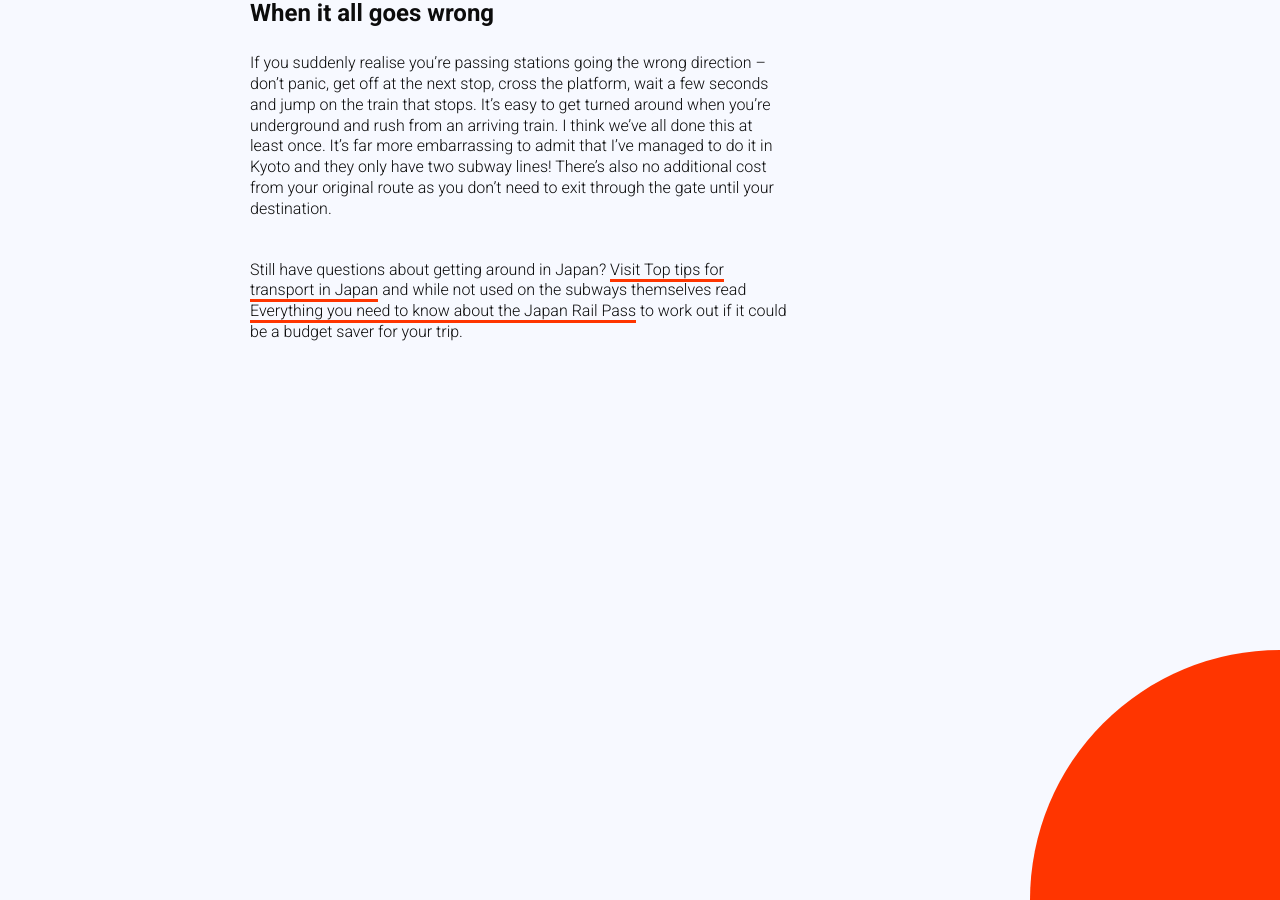
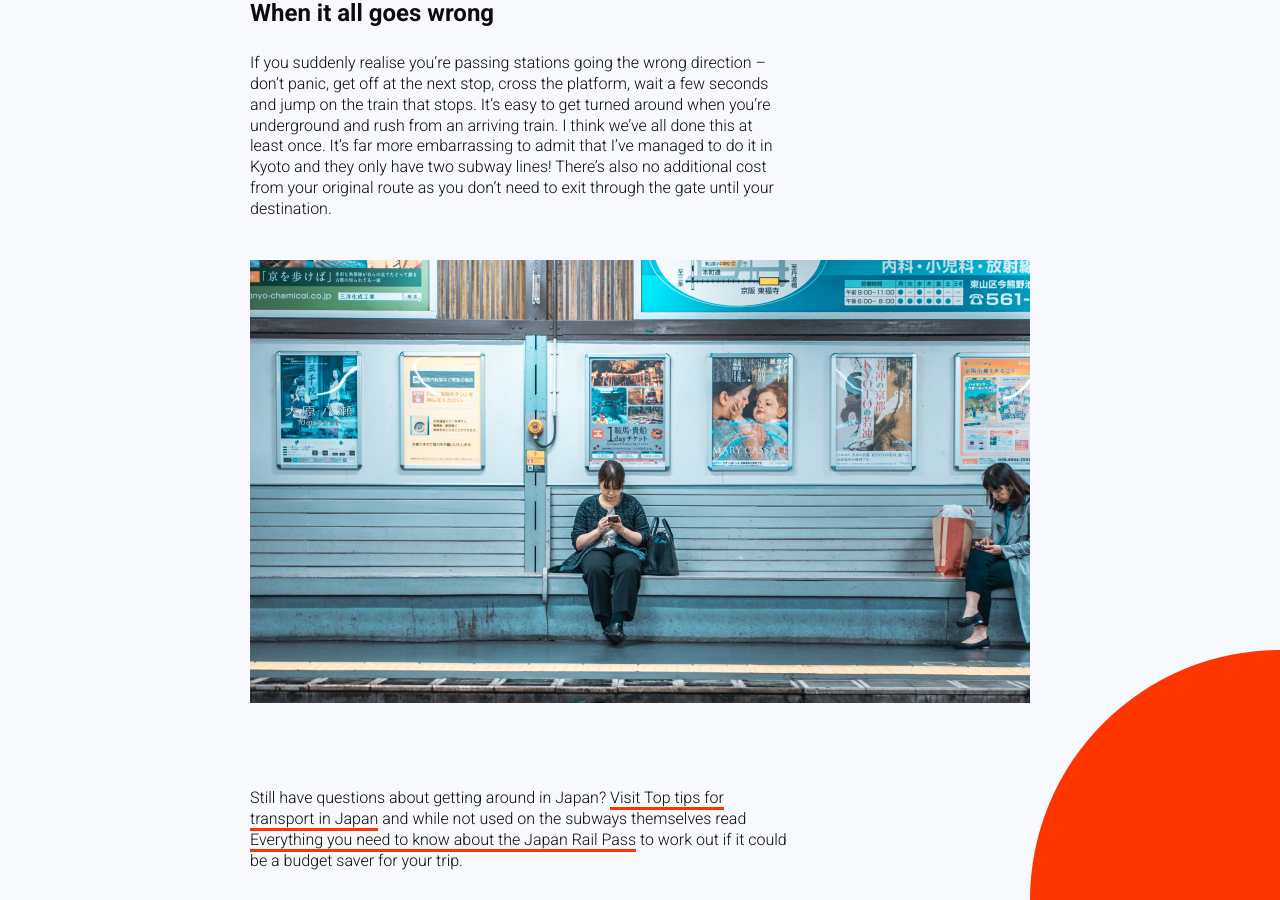
Before and after one commit to ben-peng/anightinjapan, a Jekyll site: the page built from _posts/2020-10-04-5-tokyo-5train-tips.md, in a window 1280 px wide and 900 px high, scrolled down 1742 px. Built offline with Jekyll 4.4.1, drawn with Linux system fonts in a browser that asks for light colours.

Commit message:
Updated 5 Tokyo 5train Tips

```diff
--- a/_posts/2020-10-04-5-tokyo-5train-tips.md
+++ b/_posts/2020-10-04-5-tokyo-5train-tips.md
@@ -31,4 +31,6 @@ The exception to be aware of it that the subway system in Tokyo isn’t 24/7 so
 
 If you suddenly realise you’re passing stations going the wrong direction – don’t panic, get off at the next stop, cross the platform, wait a few seconds and jump on the train that stops.  It’s easy to get turned around when you’re underground and rush from an arriving train.  I think we’ve all done this at least once.  It’s far more embarrassing to admit that I’ve managed to do it in Kyoto and they only have two subway lines!  There’s also no additional cost from your original route as you don’t need to exit through the gate until your destination.
 
+![blog-3b.jpg](/uploads/blog-3b.jpg)
+
 Still have questions about getting around in Japan? [Visit Top tips for transport in Japan](https://www.2aussietravellers.com/top-tips-for-transport-in-japan/ ) and while not used on the subways themselves read [Everything you need to know about the Japan Rail Pass](https://www.2aussietravellers.com/japan-rail-pass/) to work out if it could be a budget saver for your trip.
```
